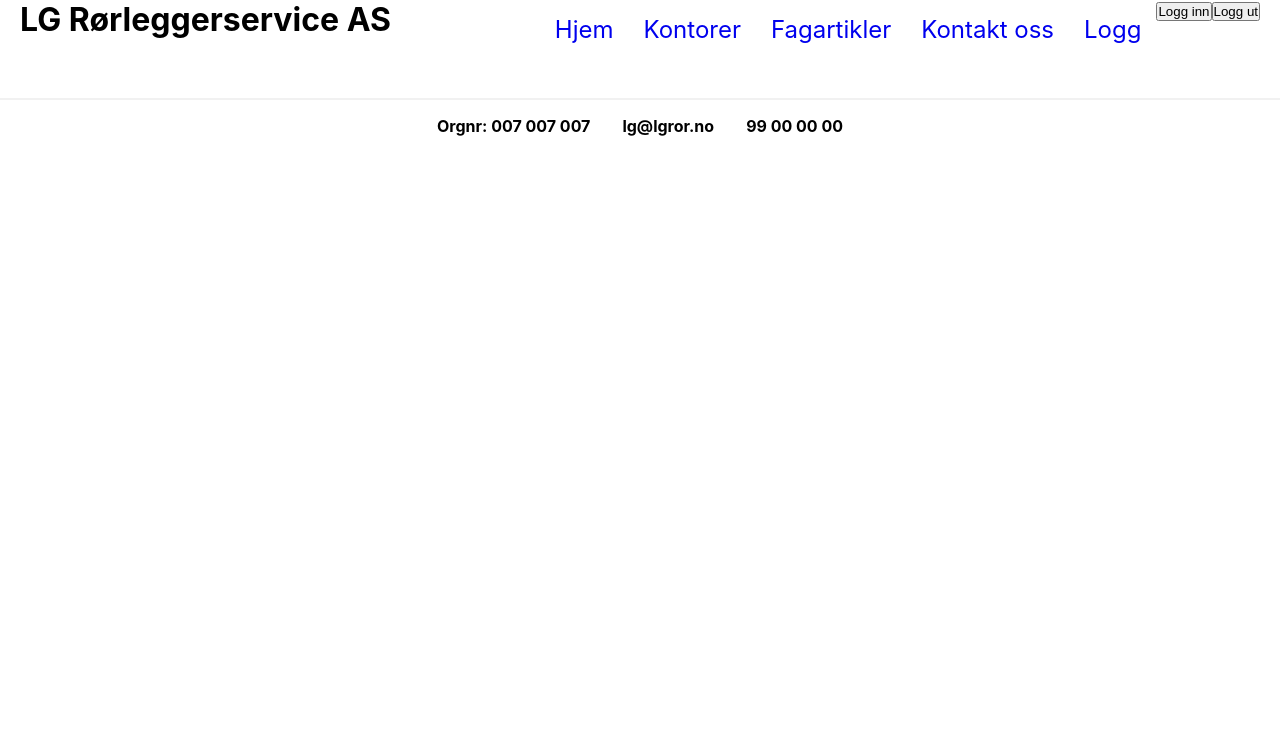
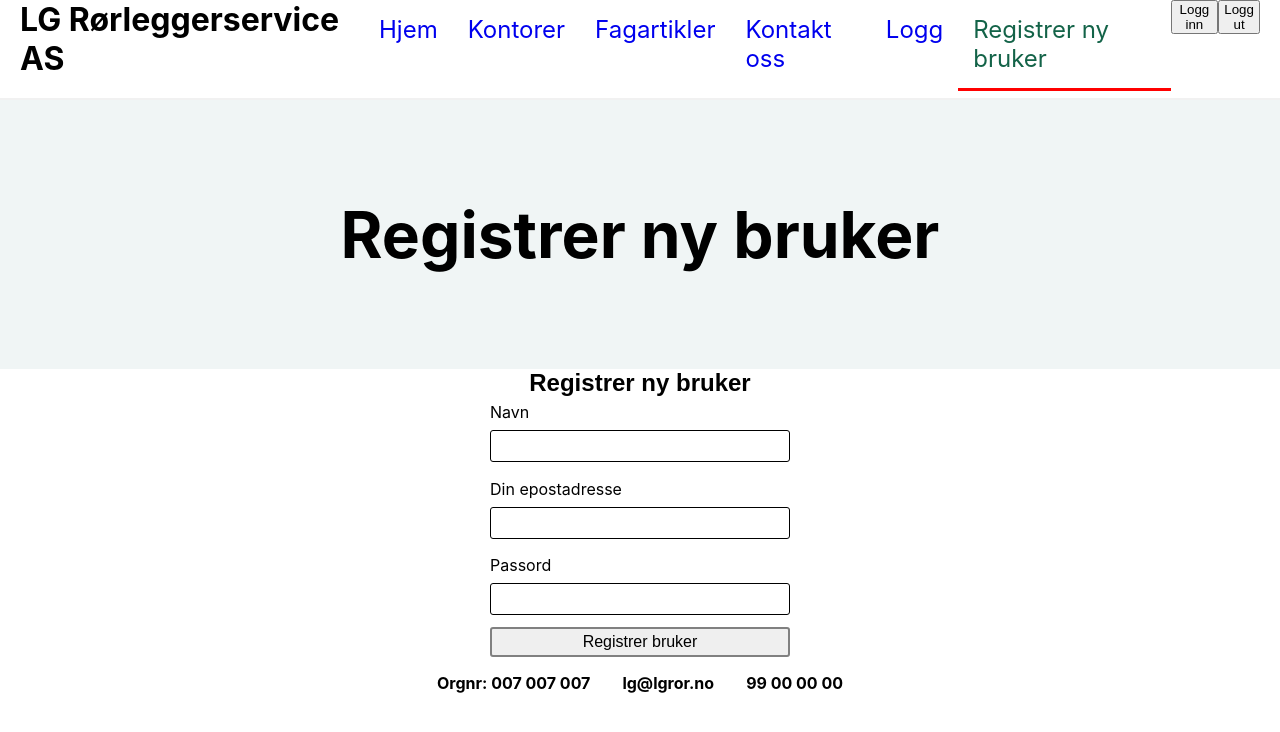
Before and after one commit to Snailey/WebapplikasjonerEksamen, a React (Create React App) app in the folder frontend/: page /register in a window 1280 px wide. Shown: the top 732 px of the page. Built offline with nearby package versions, Linux system fonts and the light colour scheme.

Commit message:
register OK

```diff
--- a/frontend/src/components/NavBar/RightNav.jsx
+++ b/frontend/src/components/NavBar/RightNav.jsx
@@ -55,6 +55,11 @@ const RightNav = ({ open }) => {
           </NavLink>
         </li>
         <li>
+          <NavLink exact to="/register" activeClassName="active">
+            <p>Registrer ny bruker</p>
+          </NavLink>
+        </li>
+        <li>
           <button type="button" onClick={() => updateModal(true)}>
             Logg inn
           </button>
--- a/frontend/src/pages/Contact.jsx
+++ b/frontend/src/pages/Contact.jsx
@@ -1,5 +1,6 @@
 import React, { useState, useEffect } from 'react';
 import { useHistory } from 'react-router-dom';
+// import { Redirect } from 'react-router-dom';
 import { create } from '../utils/messageService.js';
 import { getUserInfo } from '../utils/users.js';
 
@@ -30,7 +31,8 @@ function Contact() {
     };
     console.log(data);
     await create(data);
-    history.push('/');
+    history.push('/', { from: 'Contact' });
+    // <Redirect to="/" />;
   };
 
   useEffect(() => {
--- a/frontend/src/pages/Logs.jsx
+++ b/frontend/src/pages/Logs.jsx
@@ -8,17 +8,9 @@ const Logs = () => {
   const [urls, setUrls] = useState(null);
   const [topTenUrl, setTopTenUrl] = useState(null);
   const [msg, setMsg] = useState(null);
-
-  /*
-  const getTopTen = async () => {
-    const { data } = await topTen();
-    if (!data.success) {
-      console.log('error getting topTen-data from db');
-    } else {
-      setTopTenUrl(data.data.data);
-    }
-  };
-
+  console.log(topTenUrl);
+  console.log(urls);
+  console.log(msg);
 
   const getList = async () => {
     const { data } = await list();
@@ -29,7 +21,16 @@ const Logs = () => {
     }
   };
 
-  const getMsg = async () => {
+  const getTopTen = async () => {
+    const { data } = await topTen();
+    if (!data.success) {
+      console.log('error getting topTen-data from db');
+    } else {
+      setTopTenUrl(data.data.data);
+    }
+  };
+
+  const getMessages = async () => {
     const { data } = await MsgList();
     if (!data.success) {
       console.log('error getting msg-data from db');
@@ -37,39 +38,14 @@ const Logs = () => {
       setMsg(data.data);
     }
   };
-  */
-
   useEffect(() => {
     const fetchData = async () => {
-      const { data } = await list();
-      if (!data.success) {
-        console.log('error getting all-data from db');
-      } else {
-        setUrls(data.data);
-      }
-      const { dataMsg } = await MsgList();
-      if (!dataMsg.success) {
-        console.log('error getting msg-data from db');
-      } else {
-        setMsg(dataMsg.data);
-      }
-      const { dataTop } = await topTen();
-      if (!dataTop.success) {
-        console.log('error getting topTen-data from db');
-      } else {
-        setTopTenUrl(dataTop.data.data);
-      }
+      getList();
+      getTopTen();
+      getMessages();
     };
     fetchData();
   }, []);
-
-  /*
-  useEffect(() => {
-    getTopTen();
-    getList();
-    getMsg();
-  }, []);
-*/
 
   return (
     <>
@@ -137,15 +113,6 @@ const Logs = () => {
   );
 };
 export default Logs;
-
-/*
-
-*/
-
-/*
-      urls.map((x) => ({ url: x.url, views: x.views, time: x.time }))
-*/
-
 /*
 const exportCsv = () => {
     const csvRow = [];
--- /dev/null
+++ b/frontend/src/pages/Register.jsx
@@ -0,0 +1,71 @@
+import React, { useState } from 'react';
+import { useHistory } from 'react-router-dom';
+import { register } from '../utils/users.js';
+
+import {
+  StyledWelcome,
+  Button,
+  FormContainer,
+  FormGroup,
+  Label,
+  Input,
+  CenterH2,
+} from '../styles/StyledComponents';
+
+function Register() {
+  const [data, setData] = useState({ name: '', email: '', password: '' });
+
+  const history = useHistory();
+
+  const submitHandler = async () => {
+    console.log(data);
+    await register(data);
+    history.push('/');
+  };
+
+  return (
+    <>
+      <StyledWelcome>
+        <p>Registrer ny bruker</p>
+      </StyledWelcome>
+      <form onSubmit={submitHandler}>
+        <FormContainer>
+          <CenterH2>Registrer ny bruker</CenterH2>
+          <FormGroup>
+            <Label htmlFor="name">Navn</Label>
+            <Input
+              type="text"
+              name="name"
+              id="name"
+              onChange={(e) => setData({ ...data, name: e.target.value })}
+              value={data.name}
+            />
+          </FormGroup>
+          <FormGroup>
+            <Label htmlFor="name">Din epostadresse</Label>
+            <Input
+              type="email"
+              name="email"
+              id="email"
+              onChange={(e) => setData({ ...data, email: e.target.value })}
+              value={data.email}
+            />
+          </FormGroup>
+          <FormGroup>
+            <Label htmlFor="message">Passord</Label>
+            <Input
+              type="password"
+              name="password"
+              id="password"
+              onChange={(e) => setData({ ...data, password: e.target.value })}
+              value={data.password}
+            />
+          </FormGroup>
+          <Button type="submit">Registrer bruker</Button>
+        </FormContainer>
+      </form>
+    </>
+  );
+}
+
+export default Register;
--- a/frontend/src/routes/routes.jsx
+++ b/frontend/src/routes/routes.jsx
@@ -10,6 +10,7 @@ import Contact from '../pages/Contact';
 import MiniCMS from '../pages/MiniCMS';
 import Log from '../pages/Log';
 import Logs from '../pages/Logs';
+import Register from '../pages/Register';
 
 const Routes = () => (
   <Router>
@@ -55,6 +56,11 @@ const Routes = () => (
         </Route>
       </Switch>
       <Switch>
+        <Route exact path="/register">
+          <Register />
+        </Route>
+      </Switch>
+      <Switch>
         <Route exact path="/">
           <Home />
         </Route>
--- a/frontend/src/utils/logService.js
+++ b/frontend/src/utils/logService.js
@@ -2,7 +2,6 @@ import http from './http';
 // import { getCsrfToken } from './users';
 
 export const create = async (data) => {
-  // console.log(data);
   try {
     // await getCsrfToken();
     return await http.post(`/log`, { ...data });
```
Also changed, not shown: 2 other files (tests, documents, lock files or other folders).
